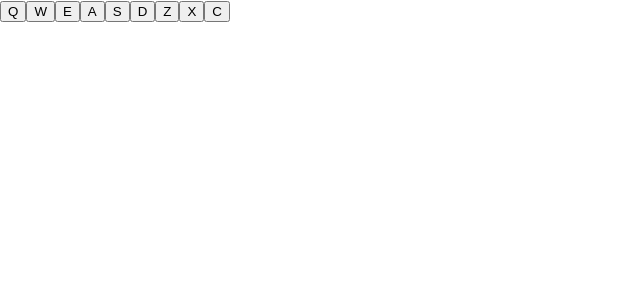
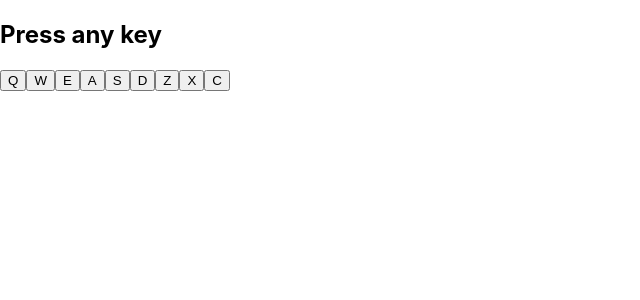
Before and after one commit to synerjay/drum-machine-react-app, a React (Create React App) app: page / in a window 1280 px wide. Shown: the top 300 px of the page, without its empty margins (0-640 px from the left). Built offline with nearby package versions, Linux system fonts and the light colour scheme.

Commit message:
added Display component

```diff
--- /dev/null
+++ b/src/components/Display.js
@@ -0,0 +1,11 @@
+import React from 'react';
+
+function Display({ display }) {
+  return (
+    <div className='Display'>
+      <h2 className='DisplayText'>{display}</h2>
+    </div>
+  );
+}
+
+export default Display;
--- a/src/components/DrumMachine.js
+++ b/src/components/DrumMachine.js
@@ -1,5 +1,6 @@
 import React, { useEffect, useState } from 'react';
 import { audioFiles } from '../AudioFiles';
+import Display from './Display';
 import Pad from './Pad';
 
 function DrumMachine() {
@@ -35,6 +36,7 @@ function DrumMachine() {
 
   return (
     <div className='DrumMachine'>
+      <Display display={display} />
       <Pad audioFiles={audioFiles} handleClick={handleClick} />
     </div>
   );
```
